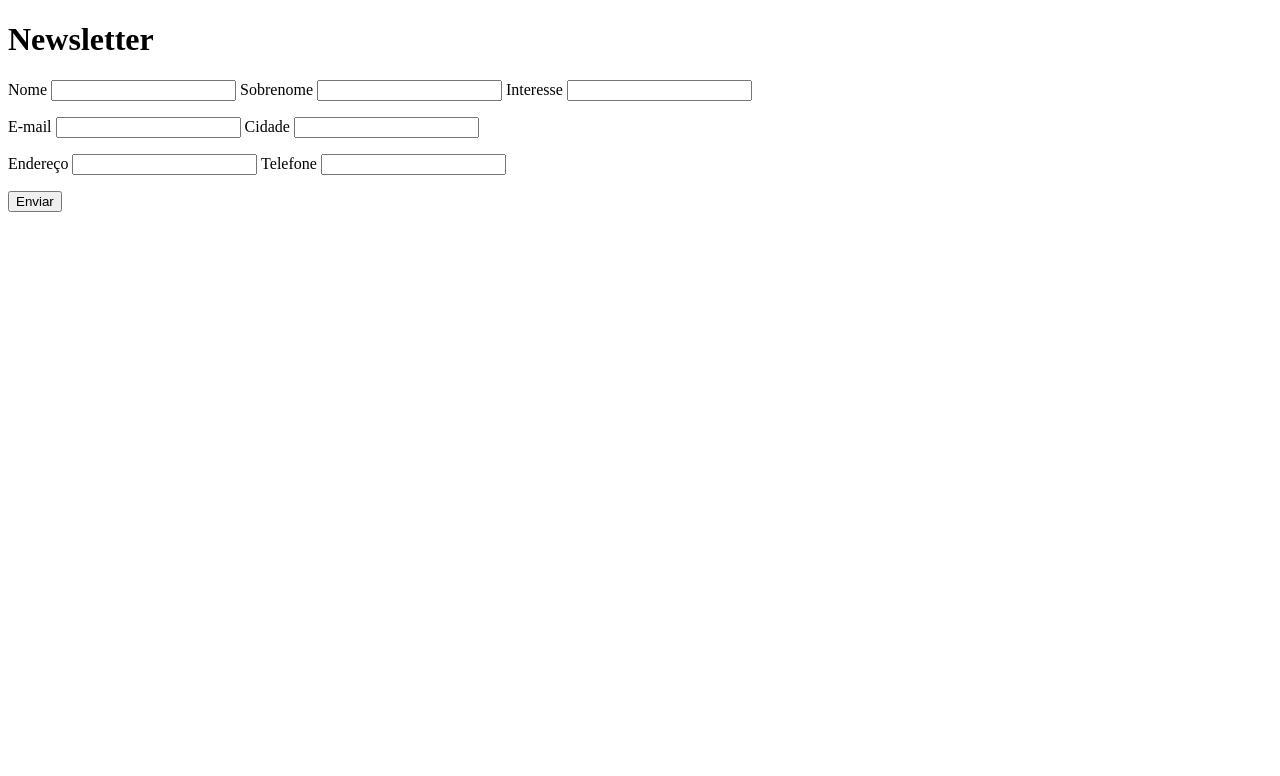
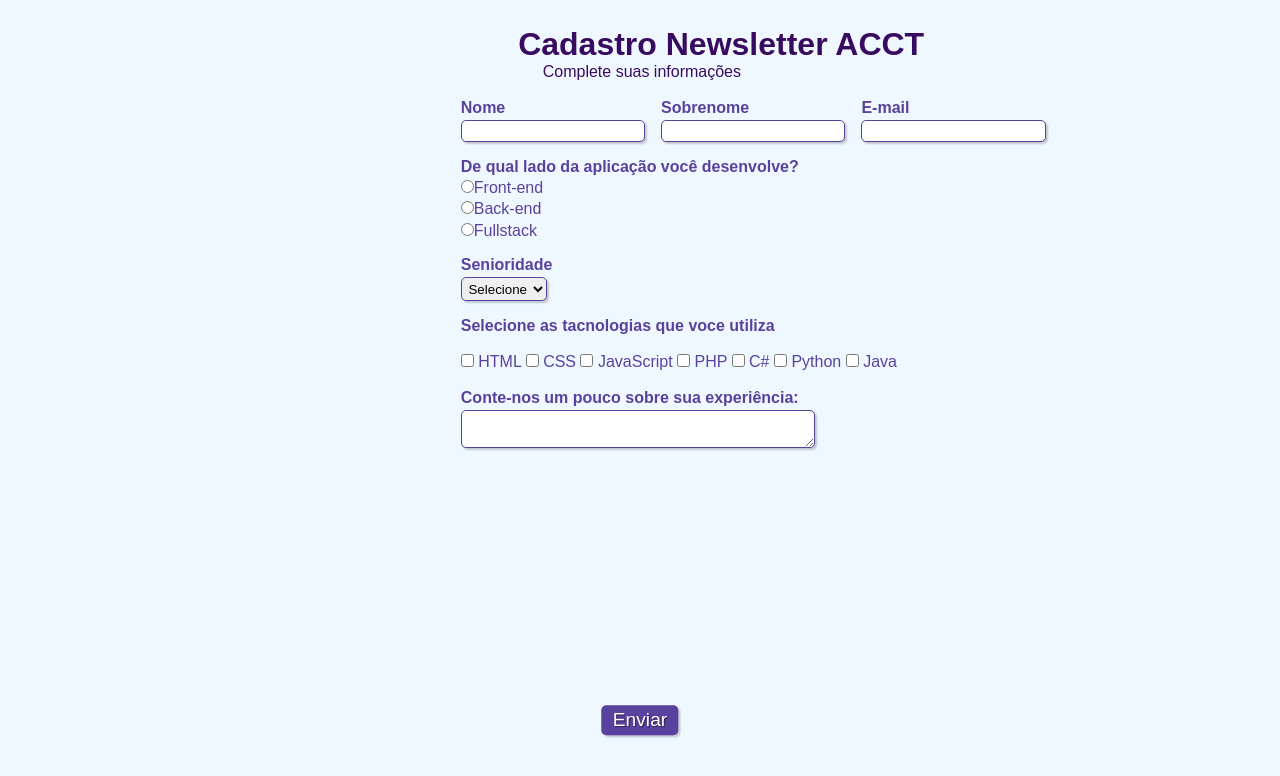
Before and after one commit to Lukksky/desafio1, a plain HTML site: page index.html in a window 1280 px wide. Drawn offline with Linux system fonts and the light colour scheme.

Commit message:
modificaçoes no codigo, atualizando o css

```diff
--- /dev/null
+++ b/formulario.css
@@ -0,0 +1,95 @@
+*{
+    margin: 0;
+    padding: 0;
+}
+
+#titulo{
+    font-family: sans-serif;
+    color: #380B61;
+    margin-left: 7%;
+}
+
+#subtitulo{
+    font-family: sans-serif;
+    color: #380B61;
+    margin-left: 10%;
+}
+
+fieldset {
+    border: 0;
+}
+
+body {
+    background-color: #F0F8FF;
+    font-family: sans-serif;
+    font-size: 1em;
+    color: #59429d;
+    margin-left: 36%;
+    margin-top: 2%;
+    justify-content: center;
+}
+
+input, select, textarea, button{
+    border-radius: 5px;
+}
+
+.campo {
+    margin-bottom: 1em;
+}
+
+.campo label{
+    margin-bottom: 0.2em;
+    color: #59429d;
+    display: block;
+}
+
+fieldset.grupo .campo{
+    float: left;
+    margin-right: 1em;
+}
+
+.campo input[type="text"], .campo input[type="email"], .campo select, .campo textarea {
+    padding: 0.2em;
+    border: 1px solid #59429d;
+    box-shadow: 2px 2px 2px rgb(0,0,0,0.2);
+    display: block;
+}
+
+.campo select option{
+    padding-right:1em;
+}
+
+.campo input:focus, .campo select:focus, .campo textarea:focus {
+    background: #E0E0F8;
+}
+
+.botao {
+    font-size: 1.2em;
+    background: #59429d;
+    border: 0;
+    margin-bottom: 1em;
+    color: #ffffff;
+    padding: 0.2em 0.6em;
+    box-shadow: 2px 2px 2px rgba(0, 0, 0, 0.2);
+    text-shadow: 1px 1px 1px rgba(0, 0, 0, 0.5);
+    position: absolute;
+    top: 90%;
+    left: 50%;
+    margin-right: -50%;
+    transform: translate(-50%, -50%);
+
+}
+
+.botao:hover {
+    background: #ccbbff;
+    box-shadow: inset 2px 2px 2px rgba(0, 0, 0, 0.2);
+    text-shadow: none;
+}
+
+.botao, select {
+    cursor: pointer;
+}
+
+#check {
+    display: inline-block;
+}
--- a/index.html
+++ b/index.html
@@ -4,24 +4,87 @@
     <meta charset="UTF-8">
     <meta http-equiv="X-UA-Compatible" content="IE=edge">
     <meta name="viewport" content="width=device-width, initial-scale=1.0">
+    <link rel="stylesheet" type="text/css" href="formulario.css"></link>
     <title>Formulario Newsletter</title>
 </head>
 <body>
-    <h1>Newsletter</h1>
-    <p>
-        Nome <input type="text" name="nome_user">
-        Sobrenome <input type="text" name="sobr_user">
-        Interesse <input type="text" name="inter_user"><br />
-    </p>
-    <p>
-        E-mail <input type="email" name="email_user">
-        Cidade <input type="text" name="cidade_user"><br />
-    </p>
-    <p>
-        Endereço <input type="text" name="ender_user">
-        Telefone <input typpe="text" name="tel_user"><br />
-    </p>
+    <div>
+        <h1 id="titulo">Cadastro Newsletter ACCT</h1>
+        <p id="subtitulo">Complete suas informações</p>
+        <br>
+    </div>
 
-    <input type="submit" value="Enviar">
+    <form>
+       <fieldset class="grupo">
+            <div class="campo">
+                <label for="nome_user"><strong>Nome</strong></label>
+                <input type="text" name="nome_user" id="nome_user" required>
+            </div>
+
+            <div class="campo">
+                <label for="sobrenome_user"><strong>Sobrenome</strong></label>
+                <input type="text" name="sobrenome_user" id="sobrenome_user" required>
+            </div>
+
+            <div class="campo">
+                <label for="email_user"><strong>E-mail</strong></label>
+                <input type="email" name="email_user" id="email_user" required>
+            </div>
+
+        </fieldset>
+
+            <div class="campo">
+                <label><strong>De qual lado da aplicação você desenvolve?</strong></label>
+                <label>
+                    <input type="radio" name="devweb" value="Front-End">Front-end
+                </label>
+                <label>
+                    <input type="radio" name="devweb" value="Back-End">Back-end
+                </label>
+                <label>
+                    <input type="radio" name="devweb" value="Fullstack">Fullstack
+                </label>
+            </div>
+
+            <div class="campo">
+                <label for="senioridade"><strong>Senioridade</strong></label>
+                <select name="senioridade" id="senioridade">
+                    <option selected disabled value="">Selecione</option>
+                    <option>Júnior</option>
+                    <option>Pleno</option>
+                    <option>Sênior</option>
+                </select>
+            </div>
+
+            <fieldset class="grupo">
+                <div id="check">
+                    <label><strong>Selecione as tacnologias que voce utiliza</strong></label><br><br>
+                    <input type="checkbox" name="tecnologia1" id="tecnologia1" value="HTML">
+                    <label for="tecnologia1">HTML</label>
+                    <input type="checkbox" name="tecnologia2" id="tecnologia2" value="CSS">
+                    <label for="tecnologia2">CSS</label>
+                    <input type="checkbox" name="tecnologia3" id="tecnologia3" value="Javascript">
+                    <label for="tecnologia3">JavaScript</label>
+                    <input type="checkbox" name="tecnologia4" id="tecnologia4" value="PHP">
+                    <label for="tecnologia4">PHP</label>
+                    <input type="checkbox" name="tecnologia5" id="tecnologia5" value="C#">
+                    <label for="tecnologia5">C#</label>
+                    <input type="checkbox" name="tecnologia6" id="tecnologia6" value="Python">
+                    <label for="tecnologia6">Python</label>
+                    <input type="checkbox" name="tecnologia7" id="tecnologia7" value="Java">
+                    <label for="tecnologia7">Java</label>
+                </div>
+            </fieldset>
+
+        <div class="campo">
+            <br>
+            <label><strong>Conte-nos um pouco sobre sua experiência:</strong></label>
+            <textarea row="6" style="width: 26em" name="xp" id="xp"></textarea>
+        </div>
+
+        <br><button class="botao" type="submit">Enviar</button>
+
+    </form>
+
 </body>
 </html>
```
